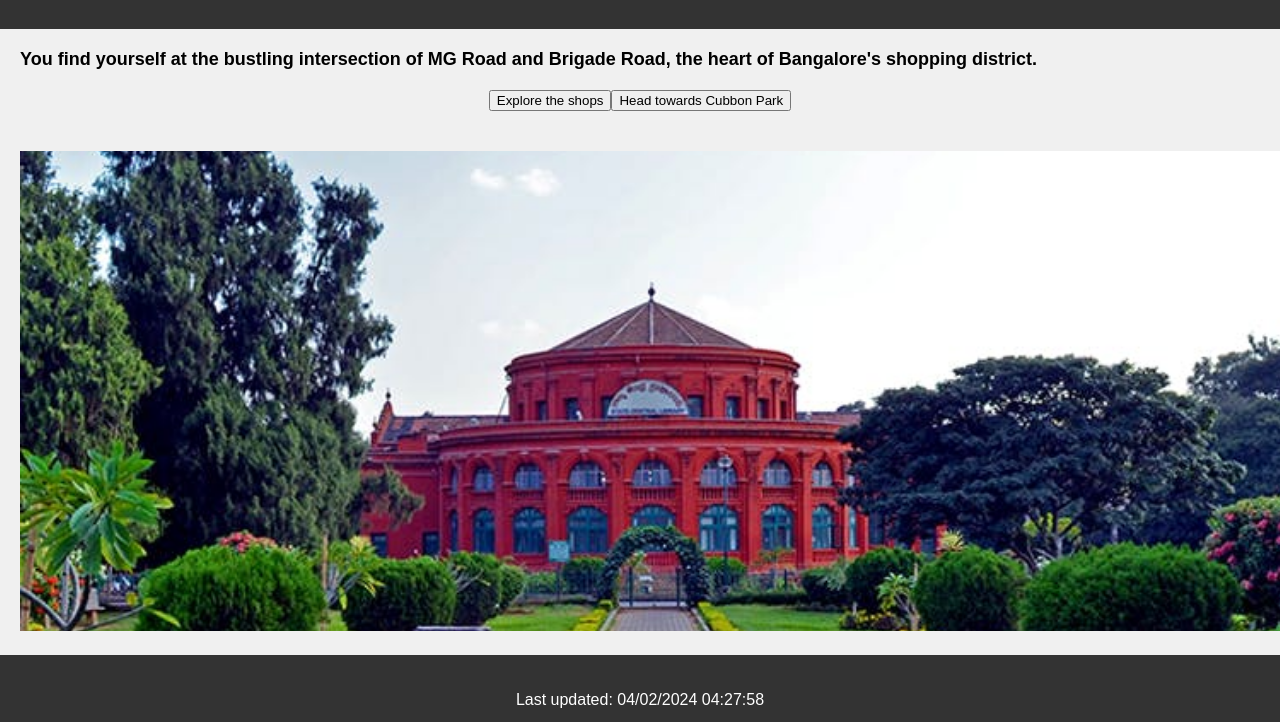
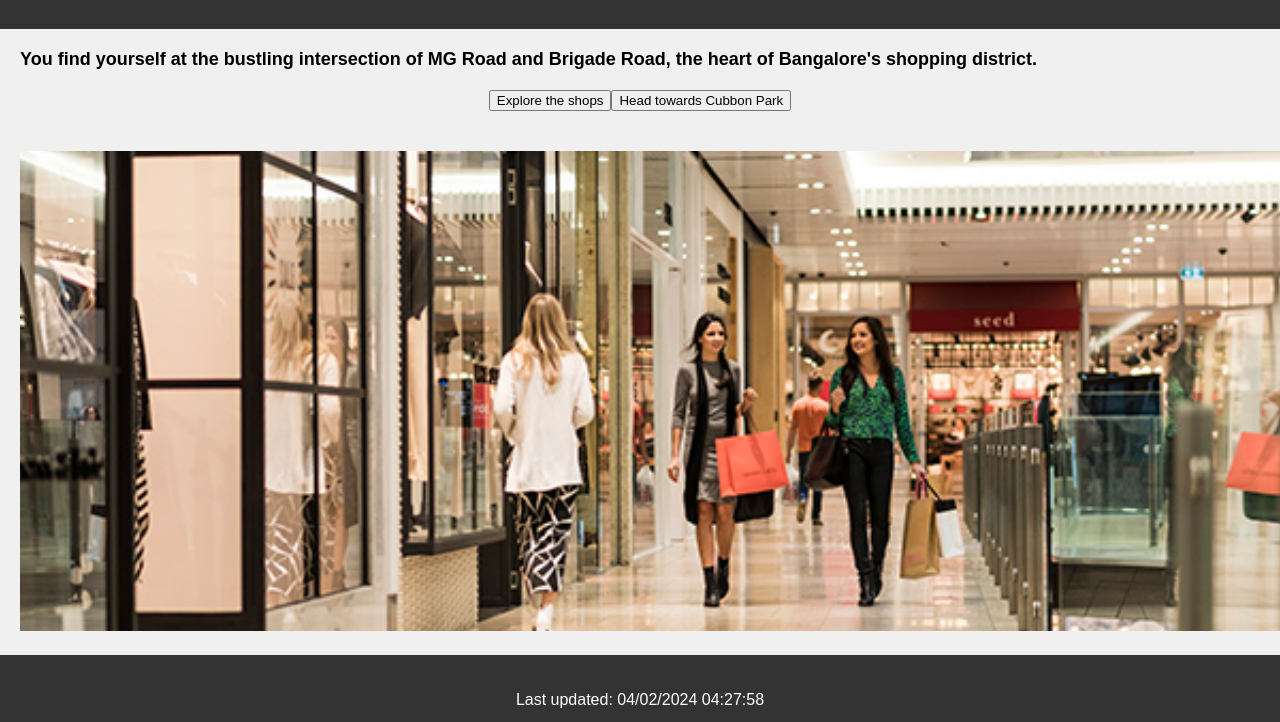
Before and after one commit to samvish16/Midterm, a plain HTML site: page index.html in a window 1280 px wide. Shown: the part 71-793 px from the top of the page. Drawn offline with Linux system fonts and the light colour scheme.

Commit message:
Update index.html

```diff
--- a/index.html
+++ b/index.html
@@ -98,49 +98,49 @@
                 text: "You find yourself at the bustling intersection of MG Road and Brigade Road, the heart of Bangalore's shopping district.",
                 choices: ["Explore the shops", "Head towards Cubbon Park"],
                 consequences: ["exploreShops", "visitCubbonPark"],
-                images: ["shoppingDistrict.jpg", "cubbonPark.jpg"]
+                image: "shoppingDistrict.jpg"
             },
             exploreShops: {
                 text: "You delve into the labyrinth of shops, filled with colorful garments, handicrafts, and aromatic spices.",
                 choices: ["Browse for traditional attire", "Indulge in street food"],
                 consequences: ["browseAttire", "tryStreetFood"],
-                images: ["traditionalAttire.jpg", "streetFood.jpg"]
+                image: "shoppingDistrict.jpg"
             },
             visitCubbonPark: {
                 text: "As you enter Cubbon Park, you're greeted by lush greenery, tranquil lakes, and the chirping of birds.",
                 choices: ["Stroll along the tree-lined paths", "Visit the iconic Lalbagh Botanical Garden"],
                 consequences: ["walkInThePark", "exploreLalbagh"],
-                images: ["cubbonPark2.jpg", "lalbagh.jpg"]
+                image: "cubbonPark.jpg"
             },
             browseAttire: {
                 text: "You discover a treasure trove of silk sarees and intricately embroidered garments, each telling a story of Bangalore's cultural heritage.",
                 choices: ["Purchase a silk saree", "Explore more shops"],
                 consequences: ["buySaree", "continueShopping"],
-                images: ["silkSaree.jpg", "moreShopping.jpg"]
+                image: "traditionalAttire.jpg"
             },
             tryStreetFood: {
                 text: "You feast on piping hot dosas, crispy vadas, and delectable chaats, savoring the flavors of Bangalore's street cuisine.",
                 choices: ["Try a refreshing glass of sugarcane juice", "Continue your culinary adventure"],
                 consequences: ["sugarcaneJuice", "exploreMoreFood"],
-                images: ["sugarcaneJuice.jpg", "foodMarket.jpg"]
+                image: "streetFood.jpg"
             },
             walkInThePark: {
                 text: "You wander through the park's shaded pathways, admiring the towering trees, vibrant flower beds, and tranquil fountains.",
                 choices: ["Relax by the lotus pond", "Visit the nearby Bangalore Palace"],
                 consequences: ["pondRelaxation", "explorePalace"],
-                images: ["lotusPond.jpg", "palace.jpg"]
+                image: "cubbonPark2.jpg"
             },
             exploreLalbagh: {
                 text: "You marvel at the diverse flora and fauna of Lalbagh, with its sprawling lawns, majestic trees, and colorful flower beds.",
                 choices: ["Take a guided tour", "Picnic by the lake"],
                 consequences: ["guidedTour", "picnicLake"],
-                images: ["botanicalGarden.jpg", "picnicSpot.jpg"]
+                image: "lalbagh.jpg"
             },
             buySaree: {
                 text: "You select a stunning silk saree, adorned with intricate patterns and vibrant colors, a perfect memento of your Bangalore adventure.",
                 choices: ["Head back to your hotel", "Continue exploring Bangalore"],
                 consequences: ["returnHotel", "exploreMore"],
-                images: ["sareePurchase.jpg", "cityExploration.jpg"]
+                image: "silkSaree.jpg"
             }
         };
 
@@ -166,7 +166,7 @@
             });
 
             const storyImage = document.getElementById("storyImage");
-            storyImage.src = stage.images[Math.floor(Math.random() * stage.images.length)];
+            storyImage.src = stage.image;
         }
 
         function makeChoice(index) {
@@ -184,7 +184,7 @@
 
             document.getElementById("choices").innerHTML = "";
 
-            document.getElementById("storyImage").src = stage.images[0];
+            document.getElementById("storyImage").src = stage.image;
         }
 
         // Initialize the game
```
